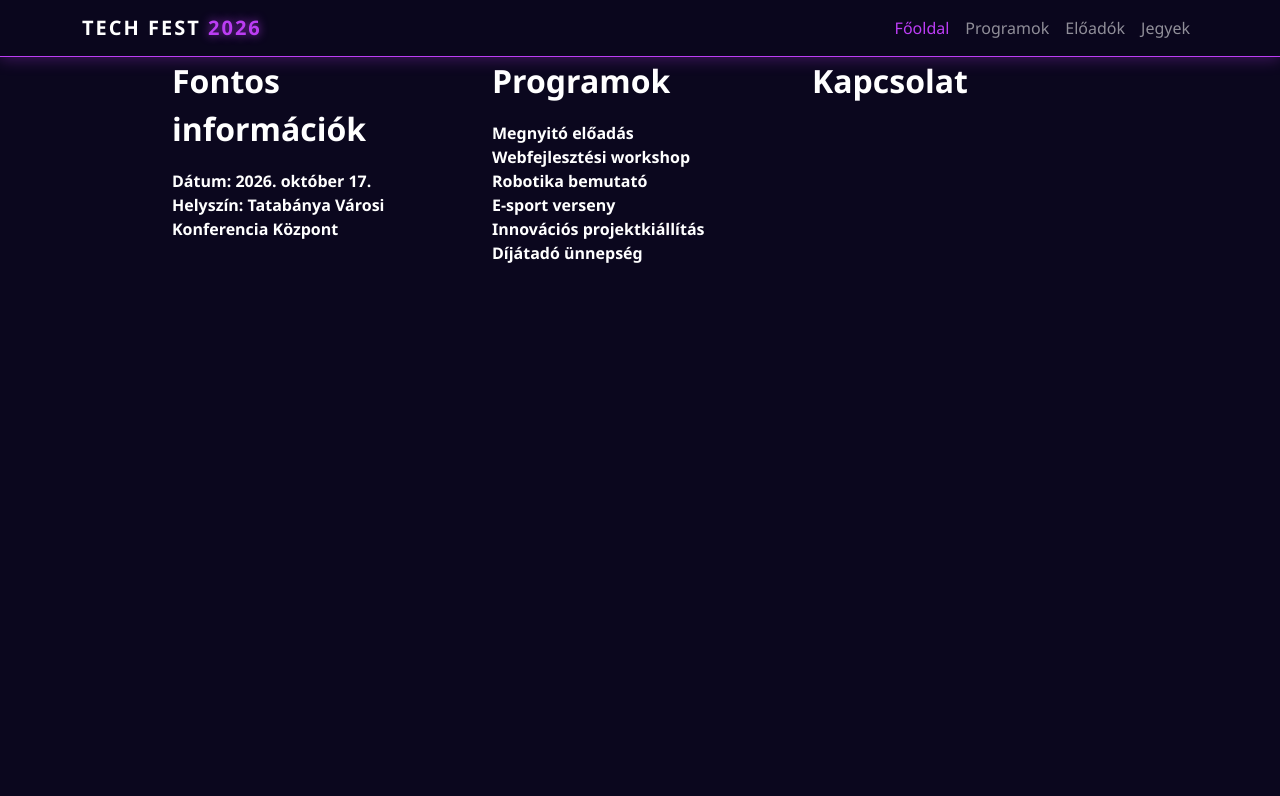
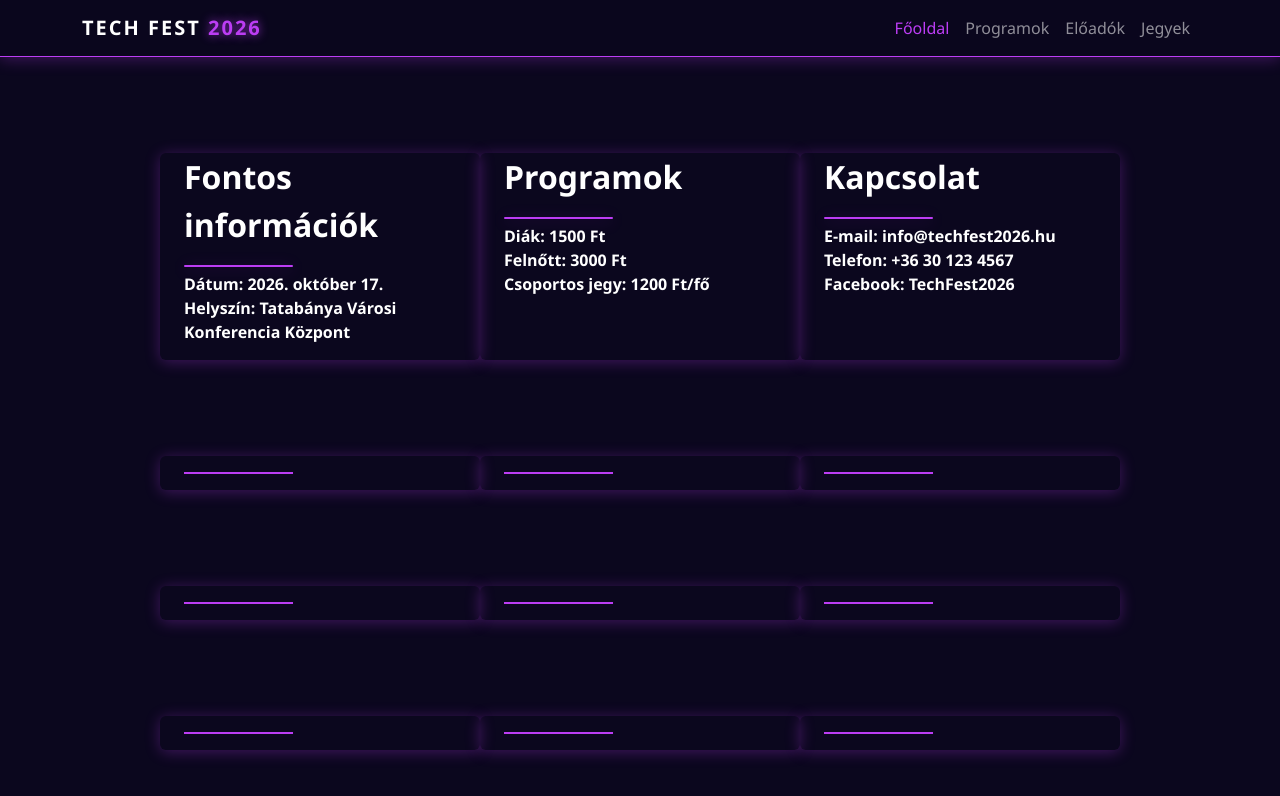
Before and after one commit to bodaibence86/mini_programajanloo_, a plain HTML site: page index.html in a window 1280 px wide. Drawn offline with nearby package versions, Linux system fonts and the light colour scheme.

Commit message:
remagined section1

```diff
--- a/css/style.css
+++ b/css/style.css
@@ -1,3 +1,13 @@
+.line3 {
+    width: 40%;
+    height: 2px;
+    background-color: #bc3df4;
+    margin-right: 30%;
+    margin-left: 0;
+    margin-bottom: 2%;
+}
+
+
 /* Globális sötét stílus és betűtípus */
 body {
     background-color: #0b071e;
@@ -77,3 +87,8 @@ body {
 .btn-outline-light:hover {
     box-shadow: 0 0 15px rgba(255, 255, 255, 0.4);
 }
+
+.bg-dark-purple {
+    background-color: rgba(31, 1, 51, 0.95);
+    backdrop-filter: blur(10px);
+}
--- a/index.html
+++ b/index.html
@@ -3,7 +3,7 @@
 
 <head>
     <link href="https://cdn.jsdelivr.net/npm/bootstrap@5.3.8/dist/css/bootstrap.min.css" rel="stylesheet"
-    integrity="sha384-sRIl4kxILFvY47J16cr9ZwB07vP4J8+LH7qKQnuqkuIAvNWLzeN8tE5YBujZqJLB" crossorigin="anonymous">
+        integrity="sha384-sRIl4kxILFvY47J16cr9ZwB07vP4J8+LH7qKQnuqkuIAvNWLzeN8tE5YBujZqJLB" crossorigin="anonymous">
     <meta charset="UTF-8">
     <meta name="viewport" content="width=device-width, initial-scale=1.0">
     <link rel="stylesheet" href="./css/bootstrap.min.css">
@@ -16,11 +16,12 @@
 
 <body>
 
-<!-- Navigációs sáv (Header felső része) -->
+    <!-- Navigációs sáv (Header felső része) -->
     <nav class="navbar navbar-expand-lg navbar-dark bg-dark-custom sticky-top border-bottom border-purple text-primary">
         <div class="container">
             <a class="navbar-brand tech-logo" href="#">TECH FEST <span class="text-neon">2026</span></a>
-            <button class="navbar-collapse-toggle navbar-toggler" type="button" data-bs-toggle="collapse" data-bs-target="#navbarNav">
+            <button class="navbar-collapse-toggle navbar-toggler" type="button" data-bs-toggle="collapse"
+                data-bs-target="#navbarNav">
             </button>
             <div class="collapse navbar-collapse" id="navbarNav">
                 <ul class="navbar-nav ms-auto">
@@ -37,53 +38,106 @@
 
 
     <main>
-        <section class="text-white">
-            <div class="row w-75 m-auto">
-                <div class="col-lg-4 mx-auto">
+        <section>
+            <div class="row w-75 mx-auto my-5 g-5 text-white">
+                <div class="col-md-6 col-lg-4 border-purple rounded">
                     <p class="fs-2 fw-bold">Fontos információk</p>
 
-                    <div class="line"></div>
+                    <div class="line3 rounded border-purple"></div>
 
                     <ul class="list-unstyled fw-bold">
                         <li>Dátum: 2026. október 17.</li>
                         <li>Helyszín: Tatabánya Városi Konferencia Központ</li>
-                        <li></li>
                     </ul>
                 </div>
 
-                <div class="col-lg-4 mx-auto">
+                <div class="col-md-6 col-lg-4 border-purple rounded">
                     <p class="fs-2 fw-bold">Programok</p>
 
-                    <div class="line"></div>
+                    <div class="line3 rounded border-purple"></div>
 
                     <ul class="list-unstyled fw-bold">
-                        <li>Megnyitó előadás</li>
-                        <li>Webfejlesztési workshop</li>
-                        <li>Robotika bemutató</li>
-                        <li>E-sport verseny</li>
-                        <li>Innovációs projektkiállítás</li>
-                        <li>Díjátadó ünnepség</li>
+                        <li>Diák: 1500 Ft</li>
+                        <li>Felnőtt: 3000 Ft</li>
+                        <li>Csoportos jegy: 1200 Ft/fő</li>
                     </ul>
                 </div>
 
-                <div class="col-lg-4 mx-auto">
+                <div class="col-md-6 col-lg-4 border-purple rounded">
                     <p class="fs-2 fw-bold">Kapcsolat</p>
 
-                    <div class="line"></div>
+                    <div class="line3 rounded border-purple"></div>
 
                     <ul class="list-unstyled fw-bold">
-                        <li></li>
-                        <li></li>
-                        <li></li>
+                        <li>E-mail: info@techfest2026.hu</li>
+                        <li>Telefon: +36 30 123 4567</li>
+                        <li>Facebook: TechFest2026</li>
                     </ul>
                 </div>
             </div>
 
-        </section>
+            <div class="row w-75 mx-auto my-5 g-5">
+                <div class="col-md-6 col-lg-4 border-purple rounded">
+                    <p class="fs-3 fw-bold"></p>
+                    <div class="line3"></div>
+                    <p class="fs-5 mt-3"></p>
+                </div>
 
-        <section>
+                <div class="col-md-6 col-lg-4 border-purple rounded">
+                    <p class="fs-3 fw-bold"></p>
+                    <div class="line3"></div>
+                    <p class="fs-5 mt-3"></p>
+                </div>
 
-        </section>
+                <div class="col-md-6 col-lg-4 border-purple rounded">
+                    <p class="fs-3 fw-bold"></p>
+                    <div class="line3"></div>
+                    <p class="fs-5 mt-3"></p>
+                </div>
+            </div>
+
+            <div class="row w-75 mx-auto my-5 g-5">
+                <div class="col-md-6 col-lg-4 border-purple rounded">
+                    <p class="fs-3 fw-bold"></p>
+                    <div class="line3"></div>
+                    <p class="fs-5 mt-3"></p>
+                </div>
+
+                <div class="col-md-6 col-lg-4 border-purple rounded">
+                    <p class="fs-3 fw-bold"></p>
+                    <div class="line3"></div>
+                    <p class="fs-5 mt-3"></p>
+                </div>
+
+                <div class="col-md-6 col-lg-4 border-purple rounded">
+                    <p class="fs-3 fw-bold"></p>
+                    <div class="line3"></div>
+                    <p class="fs-5 mt-3"></p>
+                </div>
+            </div>
+
+            <div class="row w-75 mx-auto my-5 g-5">
+                <div class="col-md-6 col-lg-4 border-purple rounded">
+                    <p class="fs-3 fw-bold"></p>
+                    <div class="line3"></div>
+                    <p class="fs-5 mt-3"></p>
+                </div>
+
+                <div class="col-md-6 col-lg-4 border-purple rounded">
+                    <p class="fs-3 fw-bold"></p>
+                    <div class="line3"></div>
+                    <p class="fs-5 mt-3"></p>
+                </div>
+
+                <div class="col-md-6 col-lg-4 border-purple rounded">
+                    <p class="fs-3 fw-bold"></p>
+                    <div class="line3"></div>
+                    <p class="fs-5 mt-3"></p>
+                </div>
+            </div>
+            <section>
+
+            </section>
     </main>
 
     <footer>
```
